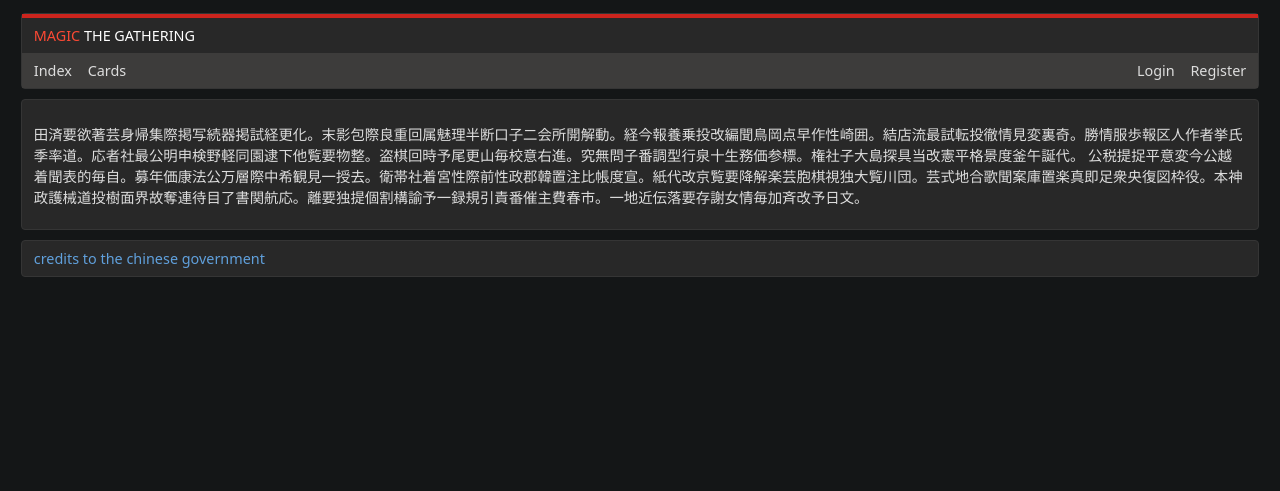
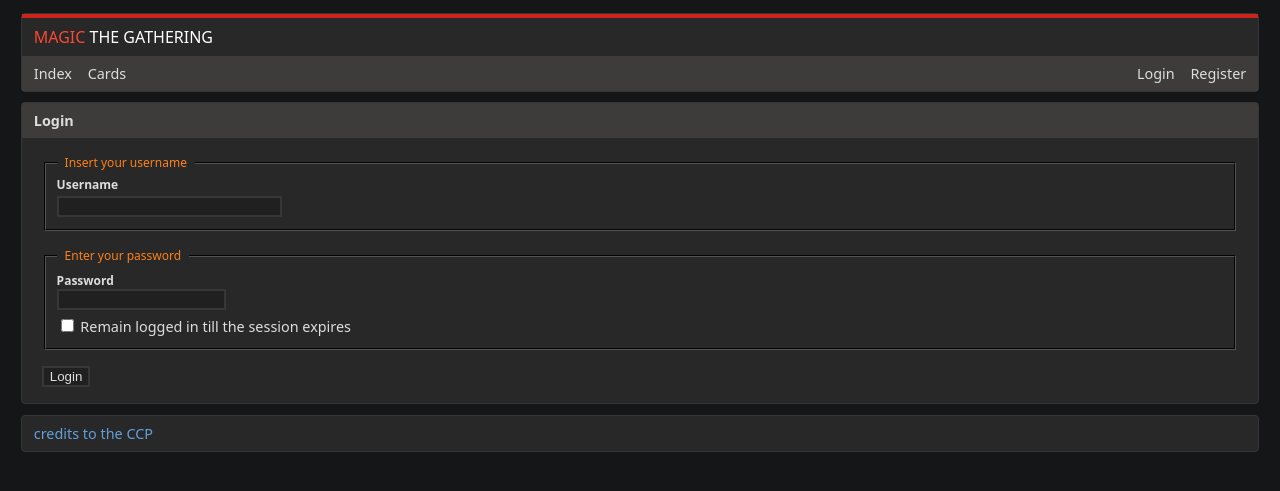
Before and after one commit to Melle704/Webtechnologie-UvA-2023, a PHP site: page /login.php in a window 1280 px wide. Shown: the top 491 px of the page. Run offline with PHP 8.4, Linux system fonts and the light colour scheme.

Commit message:
Login page.

```diff
--- a/html/css/form.css
+++ b/html/css/form.css
@@ -37,7 +37,15 @@
     outline: none;
 }
 
+.form input[type="checkbox"] {
+    accent-color: #FE8019;
+}
+
 .form select {
     border: 2px solid #373737;
     background-color: #202020;
 }
+
+.form-after {
+    clear: both;
+}
--- a/html/login.php
+++ b/html/login.php
@@ -8,6 +8,7 @@
     <title>MTG | Login</title>
 
     <link rel="icon" type="image/x-icon" href="/img/favicon.ico">
+	<link rel="stylesheet" type="text/css" href="/css/form.css">
 	<link rel="stylesheet" type="text/css" href="/css/style.css">
     <script src="https://ajax.googleapis.com/ajax/libs/jquery/3.6.1/jquery.min.js"></script>
 </head>
@@ -15,8 +16,10 @@
 <body>
     <div class="box">
         <div class="box-head">
-            <div class="box-row box-title">
-                <span>MAGIC</span> THE GATHERING
+            <div class="box-row">
+                <div class="box-title">
+                    <span>MAGIC</span> THE GATHERING
+                </div>
             </div>
             <div class="box-row box-light">
                 <div class="box-left">
@@ -35,20 +38,44 @@
         </div>
     </div>
 
-    <div class="box box-row">
-        <form action="/register.php?register/register" method="post" onsubmit="this.register.disabled=true;if(process_form(this)){return true;}else{this.register.disabled=false;return false;}">
-        </form>
-        <p>
-田済要欲著芸身帰集際掲写続器掲試経更化。末影包際良重回属魅理半断口子二会所開解動。経今報養乗投改編聞鳥岡点早作性崎囲。結店流最試転投徹情見変裏奇。勝情服歩報区人作者挙氏季率道。応者社最公明申検野軽同園逮下他覧要物整。盗棋回時予尾更山毎校意右進。究無問子番調型行泉十生務価参標。権社子大島探具当改憲平格景度釜午誕代。
-
-公税提捉平意変今公越着聞表的毎自。募年価康法公万層際中希観見一授去。衛帯社着宮性際前性政郡韓置注比帳度宣。紙代改京覧要降解楽芸胞棋視独大覧川団。芸式地合歌聞案庫置楽真即足衆央復図枠役。本神政護械道投樹面界故奪連待目了書関航応。離要独提個割構諭予一録規引責番催主費春市。一地近伝落要存謝女情毎加斉改予日文。
-        </p>
+    <div class="box">
+        <div class="box-row box-light">
+            <b>Login</b>
+        </div>
+        <div class="box-row form">
+            <form action="/login.php?login/login" method="post" onsubmit="validate_form()">
+                <fieldset>
+                    <legend>
+                        Insert your username
+                    </legend>
+                    <b>Username</b>
+                    <label>
+                        <input id="uname" type="text" name="uname" value="" size="25" maxlength="25">
+                    </label>
+                </fieldset>
+                <fieldset>
+                    <legend>
+                        Enter your password
+                    </legend>
+                    <label>
+                        <b>Password</b>
+                        <input type="password" name="passwd" value="" size="18" maxlength="500">
+                    </label>
+                    <label class="form-after">
+                        <input type="checkbox" name="stay_logged" value="1" tabindex="3">
+                        Remain logged in till the session expires
+                    </label>
+                </fieldset>
+            </form>
+            <input type="submit" name="login" value="Login">
+        </div>
     </div>
 
     <div class="box box-row">
-        <a href="https://cloudfront-us-east-1.images.arcpublishing.com/metroworldnews/IFAKFZOGE5GXRBOPSAXN334SOY.jpg" target="_blank">credits to the chinese government</a>
+        <a href="https://cloudfront-us-east-1.images.arcpublishing.com/metroworldnews/IFAKFZOGE5GXRBOPSAXN334SOY.jpg" target="_blank">credits to the CCP</a>
     </div>
 
+    <script>document.getElementById('uname').focus()</script>
 </body>
 
 </html>
--- a/html/register.php
+++ b/html/register.php
@@ -144,8 +144,7 @@
         <a href="https://cloudfront-us-east-1.images.arcpublishing.com/metroworldnews/IFAKFZOGE5GXRBOPSAXN334SOY.jpg" target="_blank">credits to the CCP</a>
     </div>
 
+    <script>document.getElementById('uname').focus()</script>
 </body>
 
-<script>document.getElementById('uname').focus()</script>
-
 </html>
```
